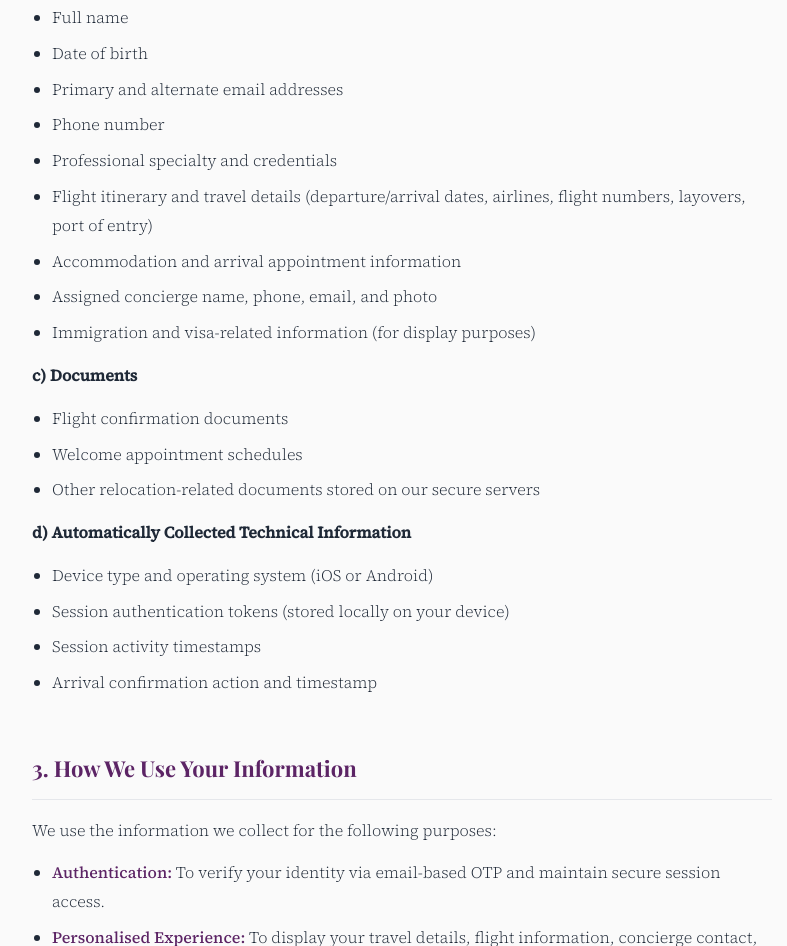
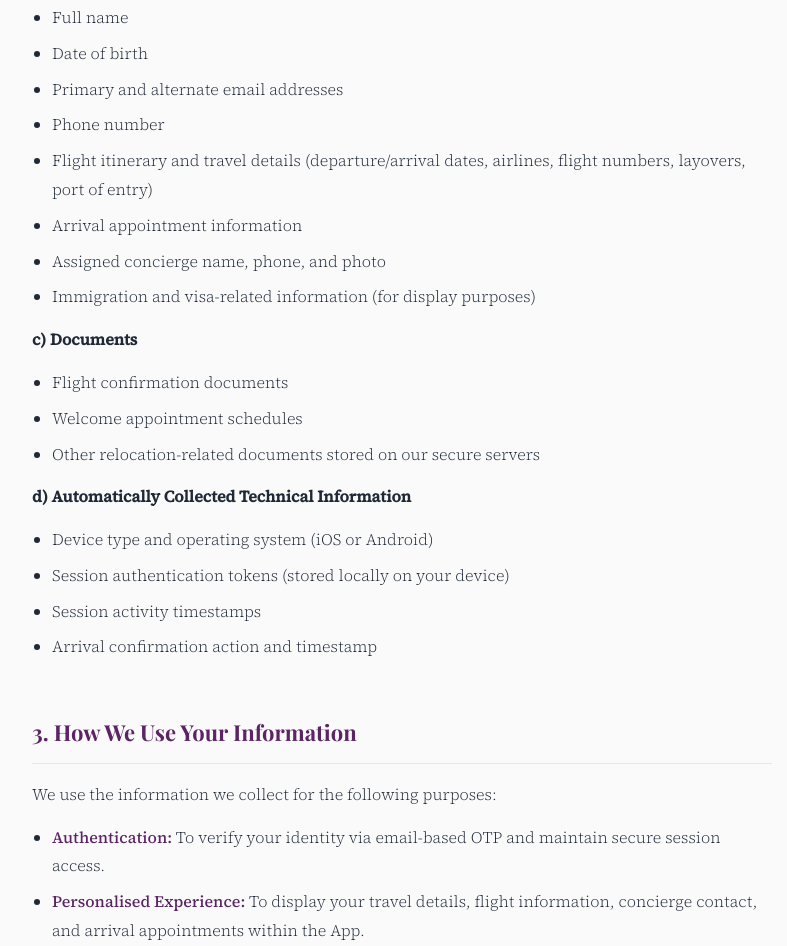
Before and after one commit to itinfinitycarepartners-dev/privacy, a plain HTML site: page index.html in a window 1280 px wide. Shown: the part 938-1884 px from the top of the page, without its empty margins (238-1025 px from the left). Drawn offline with nearby package versions, Linux system fonts and the light colour scheme.

Commit message:
Update index.html

```diff
--- a/index.html
+++ b/index.html
@@ -209,10 +209,9 @@
       <li>Date of birth</li>
       <li>Primary and alternate email addresses</li>
       <li>Phone number</li>
-      <li>Professional specialty and credentials</li>
       <li>Flight itinerary and travel details (departure/arrival dates, airlines, flight numbers, layovers, port of entry)</li>
-      <li>Accommodation and arrival appointment information</li>
-      <li>Assigned concierge name, phone, email, and photo</li>
+      <li>Arrival appointment information</li>
+      <li>Assigned concierge name, phone, and photo</li>
       <li>Immigration and visa-related information (for display purposes)</li>
     </ul>
 
```
